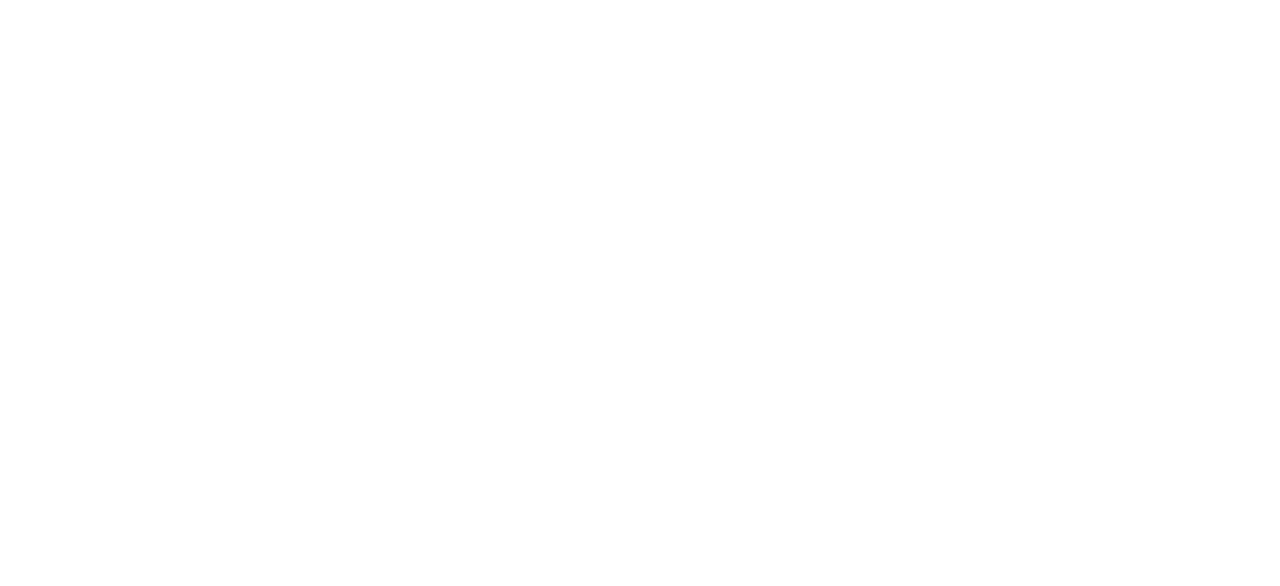
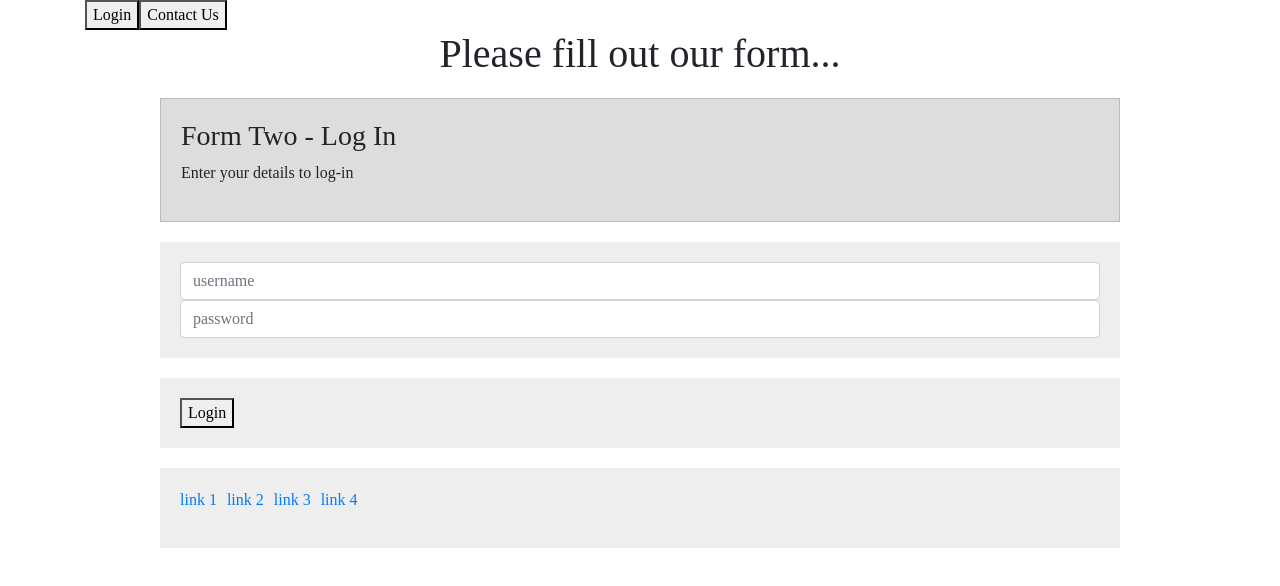
Before and after one commit to aakritsubedi/learning-vuejs, a Vue app: page /advance/dynamicComponent in a window 1280 px wide. Shown: the top 586 px of the page. Built offline with nearby package versions, Linux system fonts and the light colour scheme.

Commit message:
Dynamic Component in VueJs

```diff
--- /dev/null
+++ b/src/components/19DynamicComponent/19FormHelper.vue
@@ -0,0 +1,69 @@
+<template>
+    <div>
+    <h1>Please fill out our form...</h1>
+        <form>
+            <div id="form-header">
+                <slot name="form-header"></slot>
+            </div>
+            <div id="form-fields">
+                <slot name="form-fields"></slot>
+            </div>
+            <div id="form-controls">
+                <slot name="form-controls"></slot>
+            </div>
+            <div id="useful-links">
+                <ul>
+                    <li><a href="#">link 1</a></li>
+                    <li><a href="#">link 2</a></li>
+                    <li><a href="#">link 3</a></li>
+                    <li><a href="#">link 4</a></li>
+                </ul>
+            </div>
+        </form>
+    </div>
+</template>
+
+<script>
+// Imports
+
+export default {
+    components: {
+
+    },
+    data () {
+        return {
+
+        }
+    },
+    methods: {
+
+    }
+}
+</script>
+
+<style scoped>
+h1{
+    text-align: center;
+}
+form{
+    width: 100%;
+    max-width: 960px;
+    margin: 0 auto;
+}
+#useful-links ul{
+    padding: 0;
+}
+#useful-links li{
+    display: inline-block;
+    margin-right: 10px;
+}
+form > div{
+    padding: 20px;
+    background: #eee;
+    margin: 20px 0;
+}
+#form-header{
+    background: #ddd;
+    border: 1px solid #bbb;
+}
+</style>
--- /dev/null
+++ b/src/components/19DynamicComponent/19FormOne.vue
@@ -0,0 +1,46 @@
+<template>
+    <div>
+        <form-helper>
+            <div slot="form-header">
+                <h3>Form One - Contact Us</h3>
+                <p>Fill in this form to contact us</p>
+            </div>
+            <div slot="form-fields">
+                <input type="text" placeholder="name" required class="form-control"/>
+                <label>Your Message:</label>
+                <textarea class="form-control"></textarea>
+            </div>
+            <div slot="form-controls">
+                <button v-on:click="handleSubmit">Send</button>
+            </div>
+        </form-helper>
+    </div>
+</template>
+
+<script>
+// Imports
+import formHelper from './19FormHelper.vue'
+
+export default {
+    components: {
+        'form-helper': formHelper
+    },
+    data () {
+        return {
+
+        }
+    },
+    methods: {
+        handleSubmit: function(){
+            alert('thanks for submitting form one & contacting us');
+        }
+    }
+}
+</script>
+
+<style>
+body{
+    margin: 0;
+    font-family: 'Nunito SemiBold';
+}
+</style>
--- /dev/null
+++ b/src/components/19DynamicComponent/19FormTwo.vue
@@ -0,0 +1,45 @@
+<template>
+    <div>
+        <form-helper>
+            <div slot="form-header">
+                <h3>Form Two - Log In</h3>
+                <p>Enter your details to log-in</p>
+            </div>
+            <div slot="form-fields">
+                <input type="text" placeholder="username" required  class="form-control"/>
+                <input type="password" placeholder="password" required  class="form-control"/>
+            </div>
+            <div slot="form-controls">
+                <button v-on:click="handleSubmit">Login</button>
+            </div>
+        </form-helper>
+    </div>
+</template>
+
+<script>
+// Imports
+import formHelper from './19FormHelper.vue'
+
+export default {
+    components: {
+        'form-helper': formHelper
+    },
+    data () {
+        return {
+
+        }
+    },
+    methods: {
+        handleSubmit: function(){
+            alert('thanks for logging in (form two)');
+        }
+    }
+}
+</script>
+
+<style>
+body{
+    margin: 0;
+    font-family: 'Nunito SemiBold';
+}
+</style>
--- a/src/router/index.js
+++ b/src/router/index.js
@@ -19,6 +19,8 @@
 import Event_ChildToParent from "@/views/15EventChild2Parent";
 import EventBus from "@/views/16EventBus";
 import LifeCycleHooks from "@/views/17LifecycleHooks";
+import Slots from "@/views/18Slots";
+import DynamicComponent from "@/views/19DynamicComponent";
 
 Vue.use(Router);
 
@@ -111,6 +113,16 @@
     path: "/advance/lifeCycleHooks",
     name: "LifeCycleHooks",
     component: LifeCycleHooks
+  },
+  {
+    path: "/advance/slots",
+    name: "Slots",
+    component: Slots
+  },
+  {
+    path: "/advance/dynamicComponent",
+    name: "DynamicComponent",
+    component: DynamicComponent
   }
 ];
 
--- /dev/null
+++ b/src/views/19DynamicComponent.vue
@@ -0,0 +1,27 @@
+<template>
+  <div class="container">
+    <button v-on:click="component='FormTwo'">Login</button>
+    <button v-on:click="component='FormOne'">Contact Us</button>
+    <keep-alive>
+      <component v-bind:is="component"> </component>
+    </keep-alive>
+  </div>
+</template>
+
+<script>
+import FormOne from "../components/19DynamicComponent/19FormOne";
+import FormTwo from "../components/19DynamicComponent/19FormTwo";
+
+export default {
+  name: "DynamicComponent",
+  components: {
+    FormOne,
+    FormTwo
+  },
+  data() {
+    return {
+      component: 'FormTwo'
+    }
+  }
+};
+</script>
--- a/src/views/Dashboard.vue
+++ b/src/views/Dashboard.vue
@@ -45,7 +45,9 @@
         {sn: 15, title: 'Props: Premitive & Reference Types', code:'#', link:'/intermediate/propsType'},
         {sn: 16, title: 'Events: Emit event from Child to Parent', code:'#', link:'/event/childToParent'},
         {sn: 17, title: 'Event: Event Bus', code:'#', link:'/event/eventBus'},
-        {sn: 18, title: 'Advance: LifeCycle Hooks', code:'#', link:'/advance/lifeCycleHooks'}
+        {sn: 18, title: 'Advance: LifeCycle Hooks', code:'#', link:'/advance/lifeCycleHooks'},
+        {sn: 19, title: 'Advance: Slot in VueJs', code:'#', link:'/advance/slots'},
+        {sn: 20, title: 'Advance: Dynamic Component', code:'#', link:'/advance/dynamicComponent'}
       ]
     }
   }
```
